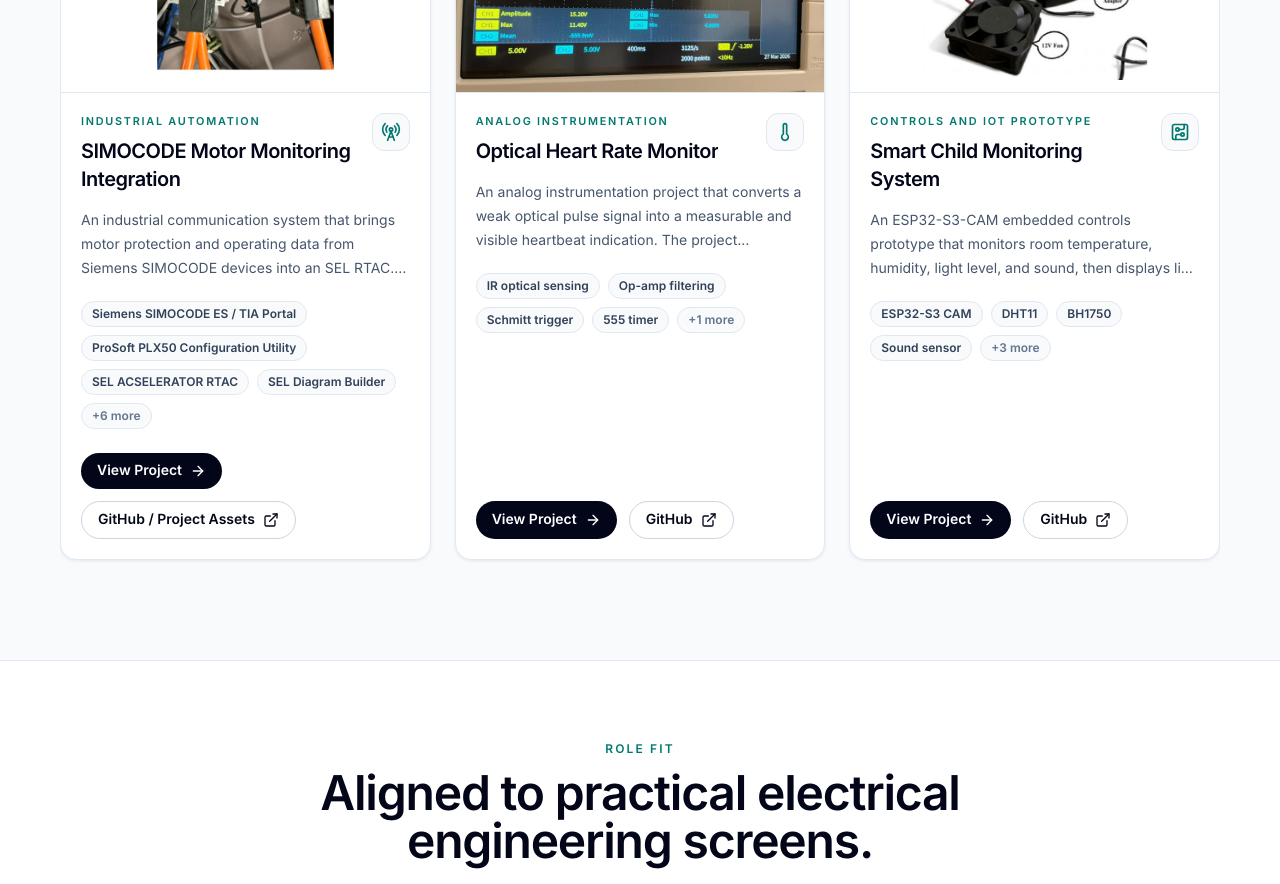
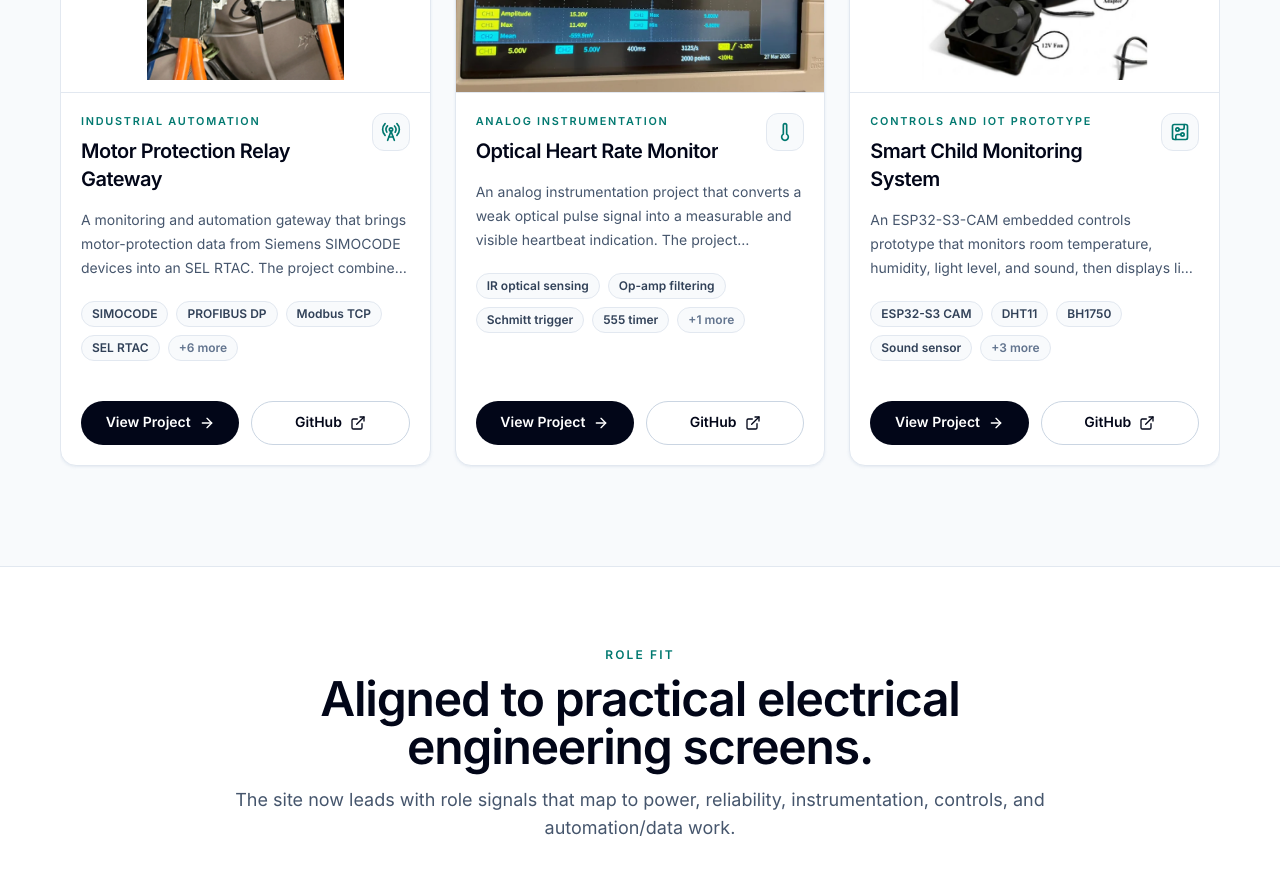
Before and after one commit to naman8857/naman8857.github.io, a Next.js app: page / in a window 1280 px wide. Shown: the part 4480-5364 px from the top of the page. Built offline with nearby package versions, Linux system fonts and the light colour scheme.

Commit message:
Polish motor protection relay gateway project

```diff
--- a/app/documents/simocode-motor-monitoring/page.tsx
+++ b/app/documents/simocode-motor-monitoring/page.tsx
@@ -3,7 +3,7 @@ import Link from 'next/link';
 import { ArrowLeft, GitBranch } from 'lucide-react';
 
 export const metadata = {
-  title: 'SIMOCODE Motor Monitoring Handover Guide - Naman Arora',
+  title: 'Motor Protection Relay Automation Gateway Handover Guide - Naman Arora',
   description:
     'Browser-viewable commissioning and troubleshooting guide for the Siemens SIMOCODE to SEL RTAC motor monitoring integration project.',
 };
@@ -65,7 +65,7 @@ export default function SimocodeDocumentPage() {
                 Industrial automation · motor protection
               </p>
               <h1 className="mt-2 max-w-4xl text-3xl font-semibold tracking-tight text-slate-950 md:text-5xl">
-                SIMOCODE Motor Monitoring Handover Guide
+                Motor Protection Relay Automation Gateway Handover Guide
               </h1>
               <p className="mt-4 max-w-4xl text-base leading-7 text-slate-600 md:text-lg">
                 This browser-viewable handover guide summarizes the commissioning logic, proof points, and troubleshooting
@@ -74,7 +74,7 @@ export default function SimocodeDocumentPage() {
               </p>
             </div>
             <a
-              href="https://github.com/naman8857/naman8857.github.io"
+              href="https://github.com/naman8857/Siemens-SIMOCODE-to-SEL-RTAC-Motor-Monitoring"
               target="_blank"
               rel="noreferrer"
               className="inline-flex w-fit items-center gap-2 rounded-full border border-slate-300 bg-white px-4 py-2 text-sm font-semibold text-slate-950 transition hover:bg-slate-50"
--- a/app/projects/[slug]/page.tsx
+++ b/app/projects/[slug]/page.tsx
@@ -21,7 +21,7 @@ export default async function ProjectDetailPage({
   }
 
   const Icon = project.icon;
-  const heroImageClassName = project.imageFit === 'contain' ? 'object-contain p-4' : 'object-cover';
+  const heroImageClassName = (project.heroImageFit ?? project.imageFit) === 'contain' ? 'object-contain p-4' : 'object-cover';
   const hasThreeProofImages = project.gallery.length === 3;
 
   return (
--- a/components/ProjectTile.tsx
+++ b/components/ProjectTile.tsx
@@ -59,22 +59,22 @@ export function ProjectTile({ project }: { project: Project }) {
           ) : null}
         </div>
 
-        <div className="mt-auto flex flex-col gap-3 pt-6 sm:flex-row sm:flex-wrap">
+        <div className="mt-auto grid grid-cols-2 gap-3 pt-6">
           <Link
             href={`/projects/${project.slug}`}
-            className="inline-flex items-center justify-center gap-2 rounded-full bg-slate-950 px-4 py-2 text-sm font-semibold text-white transition hover:bg-slate-800"
+            className="inline-flex min-h-11 items-center justify-center gap-2 whitespace-nowrap rounded-full bg-slate-950 px-3 py-2 text-sm font-semibold text-white transition hover:bg-slate-800"
           >
             View Project
-            <ArrowRight className="h-4 w-4" />
+            <ArrowRight className="h-4 w-4 shrink-0" />
           </Link>
           <a
             href={project.repoUrl}
             target="_blank"
             rel="noreferrer"
-            className="inline-flex items-center justify-center gap-2 rounded-full border border-slate-300 bg-white px-4 py-2 text-sm font-semibold text-slate-950 transition hover:bg-slate-50"
+            className="inline-flex min-h-11 items-center justify-center gap-2 whitespace-nowrap rounded-full border border-slate-300 bg-white px-3 py-2 text-sm font-semibold text-slate-950 transition hover:bg-slate-50"
           >
             {project.repoLabel ?? 'GitHub'}
-            <ExternalLink className="h-4 w-4" />
+            <ExternalLink className="h-4 w-4 shrink-0" />
           </a>
         </div>
       </div>
--- a/data/projects.ts
+++ b/data/projects.ts
@@ -40,25 +40,26 @@ export type Project = {
 export const projects: Project[] = [
   {
     slug: 'simocode-motor-monitoring-integration',
-    title: 'SIMOCODE Motor Monitoring Integration',
+    title: 'Motor Protection Relay Automation through Industrial Gateway',
+    cardTitle: 'Motor Protection Relay Gateway',
     category: 'Industrial Automation',
-    pageCategory: 'Industrial Automation · Motor Protection',
+    pageCategory: 'Industrial Automation · Motor Protection · Gateway Integration',
     summary:
-      'An industrial communication system that brings motor protection and operating data from Siemens SIMOCODE devices into an SEL RTAC. The project combines PROFIBUS DP, Modbus TCP, gateway configuration, tag mapping, troubleshooting, and HMI-ready motor status signals.',
+      'A monitoring and automation gateway that brings motor-protection data from Siemens SIMOCODE devices into an SEL RTAC. The project combines PROFIBUS DP, Modbus TCP, gateway configuration, register mapping, diagnostics, and HMI-ready relay status signals.',
     heroDescription:
-      'Designed and validated an industrial motor-monitoring path between Siemens SIMOCODE pro C devices and an SEL-3555 RTAC using a ProSoft PLX51-PBM gateway. The system transfers motor faults, warnings, overload conditions, and current-based load information from PROFIBUS DP into organized Modbus TCP tags that can be used for RTAC logic and HMI displays.',
+      'Designed and validated an industrial monitoring and automation path between Siemens SIMOCODE pro C motor-protection relays and an SEL-3555 RTAC using a ProSoft PLX51-PBM gateway. The validated scope transfers motor faults, warnings, overload conditions, current-based load information, and communication health from PROFIBUS DP into organized Modbus TCP tags for RTAC logic and HMI displays, while preserving a documented path for future approved control functions.',
     problem:
       'SIMOCODE motor-management devices communicate over PROFIBUS DP, while the SEL RTAC used for plant monitoring does not directly read that network. The information therefore had to pass through several layers: the SIMOCODE configuration, PROFIBUS wiring, the ProSoft gateway, Modbus registers, RTAC tags, and finally the HMI. A problem at any one of these layers could cause the motor to appear offline or produce incorrect values. The main challenge was not simply connecting the devices—it was proving where the communication stopped when something went wrong.',
     built:
       'Configured the SIMOCODE devices as PROFIBUS slaves and the PLX51-PBM as the PROFIBUS master and Modbus TCP server. Motor information was organized into dedicated register blocks and then read by the SEL RTAC as raw holding registers. The raw status words were decoded into simple HMI signals for group fault, group warning, overload prewarning, and load percentage. Communication was validated one layer at a time using device LEDs, the PROFIBUS live list, Data Exchange status, Modbus statistics, and live RTAC tag values.',
     tools: [
-      'Siemens SIMOCODE ES / TIA Portal',
-      'ProSoft PLX50 Configuration Utility',
-      'SEL ACSELERATOR RTAC',
-      'SEL Diagram Builder',
+      'SIMOCODE',
       'PROFIBUS DP',
       'Modbus TCP',
-      'Industrial Ethernet',
+      'SEL RTAC',
+      'PLX51-PBM',
+      'TIA Portal',
+      'SEL Diagram Builder',
       'Motor protection',
       'Register and bit mapping',
       'Communication diagnostics',
@@ -66,8 +67,8 @@ export const projects: Project[] = [
     impact:
       'The project created a repeatable method for bringing intelligent motor information into the plant automation system without replacing the existing SIMOCODE equipment. Instead of providing only a working bench configuration, the project produced an expandable architecture, a consistent register-allocation method, commissioning checks, troubleshooting guidance, and an HMI structure. This makes future motor additions easier and helps maintenance personnel identify whether a problem is in the motor device, PROFIBUS network, gateway, Ethernet connection, RTAC mapping, or HMI.',
     icon: RadioTower,
-    repoUrl: 'https://github.com/naman8857/naman8857.github.io',
-    repoLabel: 'GitHub / Project Assets',
+    repoUrl: 'https://github.com/naman8857/Siemens-SIMOCODE-to-SEL-RTAC-Motor-Monitoring',
+    repoLabel: 'GitHub',
     image: '/images/portfolio/simocode-card.webp',
     imageFit: 'contain',
     heroImage: '/images/portfolio/simocode-hero.webp',
@@ -89,7 +90,7 @@ export const projects: Project[] = [
         label: 'Connector-level termination detail at the gateway',
       },
     ],
-    docUrl: '/documents/simocode-motor-monitoring',
+    docUrl: '/documents/Siemens-SIMOCODE-to-SEL-RTAC-Motor-Monitoring-Project.pdf',
     docLabel: 'View Handover Guide',
     highlights: [
       'Verified the system in the correct order: SIMOCODE → PROFIBUS → PLX gateway → Modbus TCP → RTAC tags → HMI.',
```
Also changed, not shown: public/images/portfolio/simocode-card.webp, 1 other file (tests, documents, lock files or other folders).
